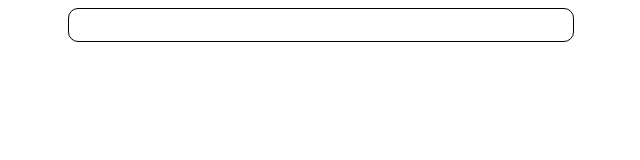
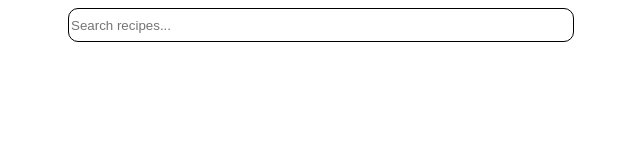
Before and after one commit to sudo-sanjeev/auto-suggest, a React (Create React App) app: page / in a window 1280 px wide. Shown: the top 160 px of the page, without its empty margins (319-959 px from the left). Built offline with nearby package versions, Linux system fonts and the light colour scheme.

Commit message:
refactor

```diff
--- a/src/components/AutoSuggest.js
+++ b/src/components/AutoSuggest.js
@@ -1,37 +1,20 @@
 import { useState } from "react";
-import { useCustomFetch } from "./Hooks/useCustomFetch";
+import { useRecipeSearch } from "../hooks/useRecipeSearch";
+import SearchInput from "./SearchInput";
+import SuggestionList from "./SuggestionList";
 
 export default function AutoSuggest() {
   const [showResults, setShowResults] = useState(false);
-  const { data, error, setQuery } = useCustomFetch(
-    "https://dummyjson.com/recipes/search"
-  );
-
-  function handleInputChange(e) {
-    setQuery(e.target.value);
-  }
+  const { data, error, setQuery } = useRecipeSearch();
 
   return (
     <div>
-      <input
-        className="search-container"
-        onChange={(e) => handleInputChange(e)}
-        onBlur={() => {
-          setShowResults(false);
-        }}
-        onFocus={(e) => {
-          setShowResults(true);
-        }}
-      ></input>
-      {showResults && data && !error && (
-        <div className="suggestion-container">
-          {data.map((r) => (
-            <span className="suggestion" key={r.id}>
-              {r.name}
-            </span>
-          ))}
-        </div>
-      )}
+      <SearchInput
+        onSearch={setQuery}
+        onFocus={() => setShowResults(true)}
+        onBlur={() => setShowResults(false)}
+      />
+      <SuggestionList suggestions={data} isVisible={showResults && !error} />
     </div>
   );
 }
--- a/src/components/Hooks/useCustomFetch.js
+++ /dev/null
@@ -1,51 +0,0 @@
-import { useRef, useState, useEffect } from "react";
-
-export const useCustomFetch = (url, debounceTime = 300) => {
-    const [query, setQuery] = useState("");
-    const [data, setData] = useState([]);
-    const [error, setError] = useState("");
-    const [cache, setCache] = useState({});
-
-    const abortController = useRef(null);
-
-    const fetchResults = async() => {
-        if(!query.trim()) {
-            return ;
-        }
-
-        if(cache[query]) {
-            setData(cache[query]);
-            return;
-        }
-
-        if(abortController.current) {
-            abortController.current.abort();
-        }
-
-        abortController.current = new AbortController();
-
-        try {
-            const res = await fetch(`${url}?q=${query}`, { signal: abortController.current.signal});
-            if(!res.ok) {
-                throw new Error(`HTTP error! status: ${res.status}`);
-            }
-            const data = await res.json();
-            setData(data?.recipes);
-            setCache((prev) => ({...prev,[query]: data?.recipes}));
-        } catch (err) {
-            if (err.name !== 'AbortError') {
-                setError(err.message || "Failed to fetch results");
-            }
-        }
-
-    }
-
-    useEffect(() => {
-        const timer = setTimeout(() => {
-            fetchResults();
-        }, debounceTime);
-        return () => clearTimeout(timer);
-    }, [query]);
-
-    return {data, error, setQuery};
-}
--- /dev/null
+++ b/src/components/SearchInput.js
@@ -0,0 +1,15 @@
+export default function SearchInput({ onSearch, onFocus, onBlur }) {
+  const handleInputChange = (e) => {
+    onSearch(e.target.value);
+  };
+
+  return (
+    <input
+      className="search-container"
+      placeholder="Search recipes..."
+      onChange={handleInputChange}
+      onFocus={onFocus}
+      onBlur={onBlur}
+    />
+  );
+}
--- /dev/null
+++ b/src/components/SuggestionList.js
@@ -0,0 +1,13 @@
+export default function SuggestionList({ suggestions, isVisible }) {
+  if (!isVisible || !suggestions?.length) {
+    return null;
+  }
+
+  return (
+    <div className="suggestion-container">
+      {suggestions.map((recipe) => {
+        return <div className="suggestion">{recipe.name}</div>;
+      })}
+    </div>
+  );
+}
--- /dev/null
+++ b/src/hooks/useRecipeSearch.js
@@ -0,0 +1,55 @@
+import { useRef, useState, useEffect } from "react";
+
+export const useRecipeSearch = (debounceTime = 300) => {
+  const [query, setQuery] = useState("");
+  const [data, setData] = useState([]);
+  const [error, setError] = useState("");
+  const [cache, setCache] = useState({});
+
+  const abortController = useRef(null);
+
+  const fetchResults = async () => {
+    if (!query.trim()) {
+      return;
+    }
+
+    if (cache[query]) {
+      setData(cache[query]);
+      return;
+    }
+
+    if (abortController.current) {
+      abortController.current.abort();
+    }
+
+    abortController.current = new AbortController();
+
+    try {
+      const res = await fetch(
+        `https://dummyjson.com/recipes/search?q=${query}`,
+        {
+          signal: abortController.current.signal,
+        }
+      );
+      if (!res.ok) {
+        throw new Error(`HTTP error! status: ${res.status}`);
+      }
+      const data = await res.json();
+      setData(data?.recipes);
+      setCache((prev) => ({ ...prev, [query]: data?.recipes }));
+    } catch (err) {
+      if (err.name !== "AbortError") {
+        setError(err.message || "Failed to fetch results");
+      }
+    }
+  };
+
+  useEffect(() => {
+    const timer = setTimeout(() => {
+      fetchResults();
+    }, debounceTime);
+    return () => clearTimeout(timer);
+  }, [query]);
+
+  return { data, error, setQuery };
+};
```
